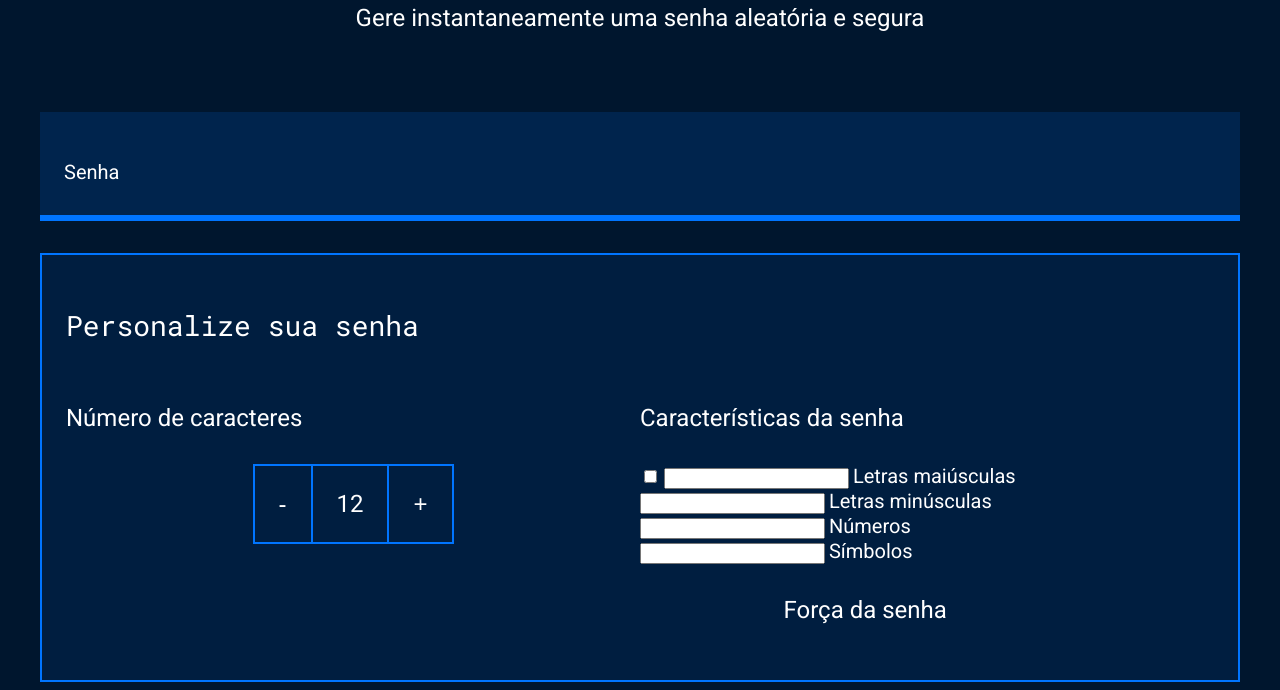
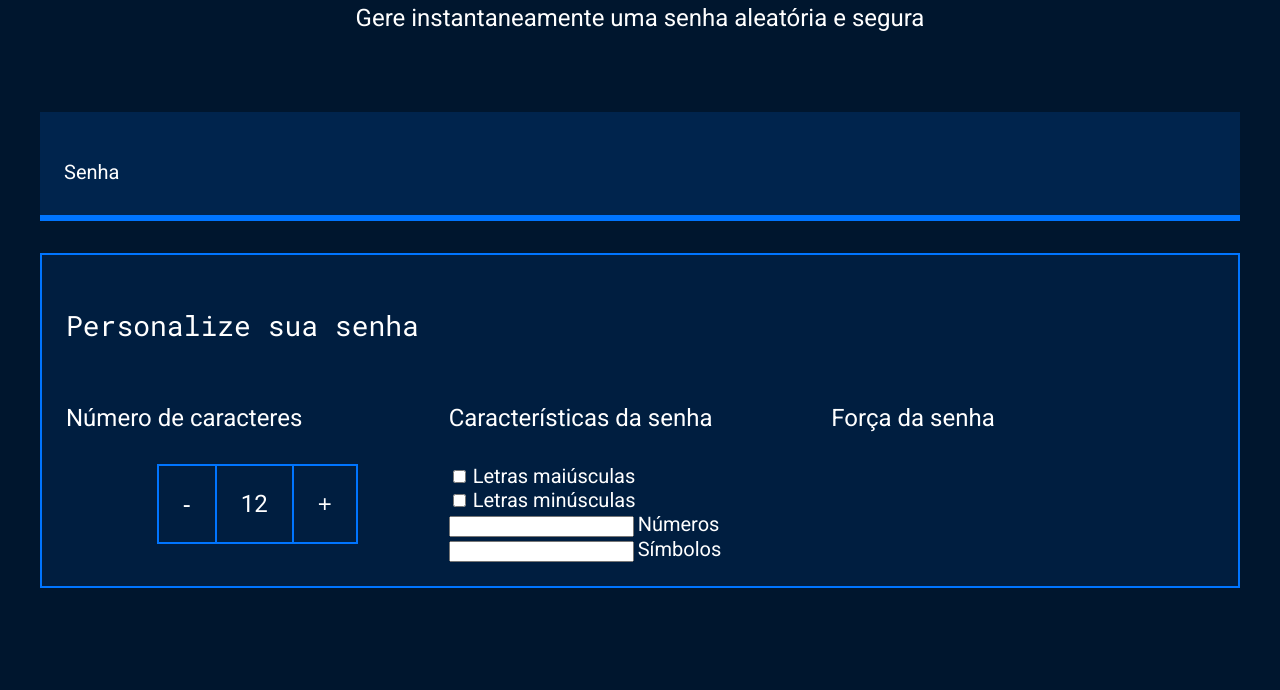
Before and after one commit to Isacapello11/senha-segura, a plain HTML site: page index.html in a window 1280 px wide. Shown: the part 214-904 px from the top of the page. After the commit the page ends 810 px from the top, so only its background shows below. Drawn offline with Linux system fonts and the light colour scheme.

Commit message:
Add files via upload

```diff
--- a/index.html
+++ b/index.html
@@ -32,13 +32,17 @@
                 </div>
                 <div class="parametro-senha">
                     <h4 class="parametro-senha__titulo">Características da senha</h4>
-                     <input type="checkbox">
-                     <input name=”maiusculo” type=”checkbox”>
-                    <label for=”maiusculo”>Letras maiúsculas</label>
 
-            <div class=”parametro-senha-checkbox”>
-                 <input name=”minusculo” type=”checkbox” class=”checkbox”>
-                 <label for=”minusculo”>Letras minúsculas</label>
+                    <div class="parametro-senha-checkbox">
+                    <input name="maiusculo" type="checkbox" class=”checkbox”>
+                    <label for="maiusculo">Letras maiúsculas</label>
+                    </div>
+
+                     <div class="parametro-senha-checkbox">
+                    <input name="minusculo" type="checkbox" class=”checkbox”>
+                    <label for="minusculo">Letras minúsculas</label>
+                     </div>
+
                      <div class=”parametro-senha-checkbox”>
                      <input name=”numero” type=”checkbox” class=”checkbox”>
                      <label for=”numero”>Números</label>
@@ -48,12 +52,11 @@
                      <input name=”simbolo” type=”checkbox” class=”checkbox”>
                      <label for=”simbolo”>Símbolos</label>
                      </div>
+
                 </div>
+                <div class="parametro-senha">
 
-                <div class="parametro-senha">
                     <h4 class="parametro-senha__titulo">Força da senha</h4>
-
-
                 </div>
             </div>
         </div>
--- a/styli.css
+++ b/styli.css
@@ -48,15 +48,6 @@ body{
     font-family: var(--roboto-mono);
     font-size: 40px;
     width: 70%;
-}
-
-#campo-senha:focus{
-    outline: none;
-}
-
-.conteudo{
-    max-width: 1200px;
-    margin: 0 auto;
 }
 
 .parametro{
@@ -110,3 +101,13 @@ font-size: 24px;
         flex-direction: row;
     }
 }
+
+label{
+    font-size: 20px;
+}
+
+.checkbox{
+    width: 20px;
+    height: 20px;
+    cursor: pointer;
+}
```
Lines whose indentation alone changed are shown as unchanged.
